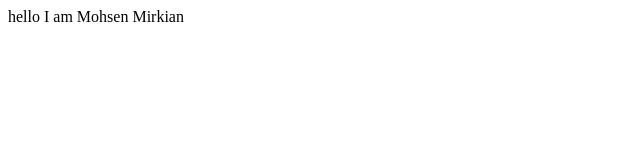
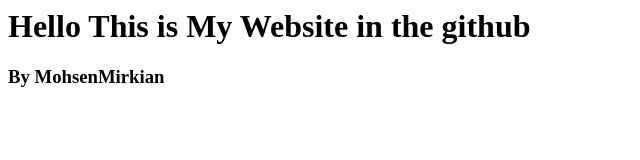
Before and after one commit to MohsenMirkian/MohsenMirkian.github.io, a plain HTML site: page index.html in a window 1280 px wide. Shown: the whole page, without its empty margins (0-640 px from the left). Drawn offline with Linux system fonts and the light colour scheme.

Commit message:
Update index.html

```diff
--- a/index.html
+++ b/index.html
@@ -1 +1,2 @@
-hello I am Mohsen Mirkian
+<h1>Hello This is My Website in the github<h1>
+  <h3>By MohsenMirkian<h3>
```
